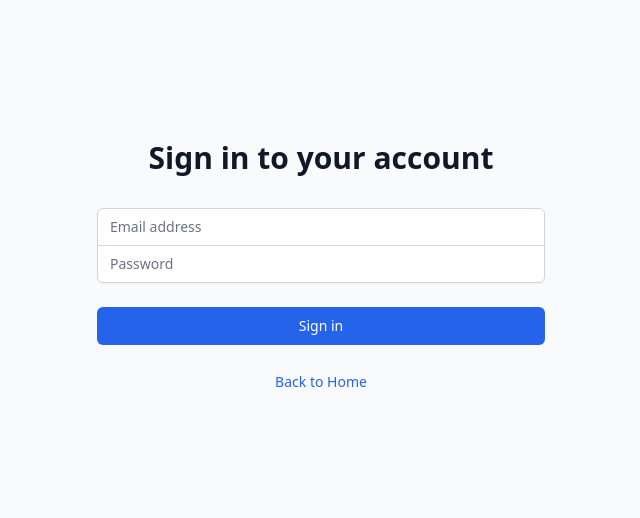
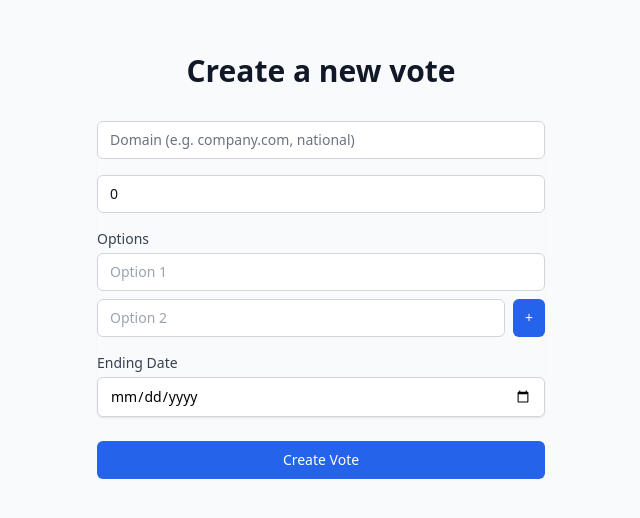
Before and after one commit to Zirael-leariZ/decentralised-voting-app, a React (Vite) app in the folder frontend/: page /create-poll in a window 1280 px wide. Before the commit this address led to /login. Shown: the part 146-664 px from the top of the page, without its empty margins (319-959 px from the left). Built offline with nearby package versions, Linux system fonts and the light colour scheme.

Commit message:
added vote createion page

```diff
--- a/frontend/src/App.tsx
+++ b/frontend/src/App.tsx
@@ -1,6 +1,7 @@
 import { BrowserRouter as Router, Routes, Route } from 'react-router-dom';
 import Home from './pages/Home';
 import Login from './pages/Login';
+import VoteCreation from './pages/VoteCreation';
 import Register from './pages/Register';
 import Dashboard from './pages/Dashboard';
 import PrivateRoute from './providers/PrivateRoute';
@@ -14,6 +15,7 @@ function App() {
           <Route path="/" element={<Home />} />
           <Route path="/login" element={<Login />} />
           <Route path="/register" element={<Register />} />
+          <Route path="/create-poll" element={<VoteCreation />} />
 
           <Route
             path="/dashboard"
@@ -28,7 +30,7 @@ function App() {
             path="/create-poll"
             element={
               <PrivateRoute>
-                <div>Create Poll Page (Coming Soon)</div>
+                <VoteCreation />
               </PrivateRoute>
             }
           />
--- /dev/null
+++ b/frontend/src/pages/VoteCreation.tsx
@@ -0,0 +1,138 @@
+// src/pages/CreateVote.tsx
+import { useState } from 'react';
+import { useNavigate } from 'react-router-dom';
+import axios from 'axios';
+
+export default function CreateVote() {
+  const [domain, setDomain] = useState('');
+  const [participants, setParticipants] = useState<number>(0);
+  const [options, setOptions] = useState<string[]>(['', '']);
+  const [endDate, setEndDate] = useState('');
+  const navigate = useNavigate();
+
+  const handleOptionChange = (index: number, value: string) => {
+    const updated = [...options];
+    updated[index] = value;
+    setOptions(updated);
+  };
+
+  const addOptionField = () => {
+    setOptions([...options, '']);
+  };
+
+  const handleSubmit = async (e: React.FormEvent) => {
+    e.preventDefault();
+
+    if (options.filter(Boolean).length < 2) {
+      alert("At least two options are required.");
+      return;
+    }
+
+    try {
+      const response = await axios.post('http://localhost:4000/api/v1/votes/create', {
+        domain,
+        participants,
+        options,
+        endDate,
+      });
+
+      alert("Vote successfully created!");
+      navigate('/dashboard');
+    } catch (error: any) {
+      console.error('Vote creation error:', error.response?.data?.msg || error.message);
+      alert(error.response?.data?.msg || 'Failed to create vote');
+    }
+  };
+
+  return (
+    <div className="min-h-screen flex items-center justify-center bg-gray-50 py-12 px-4 sm:px-6 lg:px-8">
+      <div className="max-w-md w-full space-y-8">
+        <div>
+          <h2 className="mt-6 text-center text-3xl font-extrabold text-gray-900">
+            Create a new vote
+          </h2>
+        </div>
+        <form className="mt-8 space-y-6" onSubmit={handleSubmit}>
+          <div className="rounded-md shadow-sm space-y-4">
+            <div>
+              <label htmlFor="domain" className="sr-only">Domain</label>
+              <input
+                id="domain"
+                name="domain"
+                type="text"
+                required
+                value={domain}
+                onChange={(e) => setDomain(e.target.value)}
+                className="appearance-none relative block w-full px-3 py-2 border border-gray-300 placeholder-gray-500 text-gray-900 rounded-md focus:outline-none focus:ring-blue-500 focus:border-blue-500 sm:text-sm"
+                placeholder="Domain (e.g. company.com, national)"
+              />
+            </div>
+
+            <div>
+              <label htmlFor="participants" className="sr-only">Number of Participants</label>
+              <input
+                id="participants"
+                name="participants"
+                type="number"
+                min={1}
+                required
+                value={participants}
+                onChange={(e) => setParticipants(Number(e.target.value))}
+                className="appearance-none relative block w-full px-3 py-2 border border-gray-300 placeholder-gray-500 text-gray-900 rounded-md focus:outline-none focus:ring-blue-500 focus:border-blue-500 sm:text-sm"
+                placeholder="Number of Participants"
+              />
+            </div>
+
+            <div>
+              <label className="block text-sm font-medium text-gray-700 mb-1">Options</label>
+              {options.map((option, index) => (
+                <div key={index} className="flex space-x-2 mb-2">
+                  <input
+                    type="text"
+                    value={option}
+                    onChange={(e) => handleOptionChange(index, e.target.value)}
+                    required
+                    className="flex-1 px-3 py-2 border border-gray-300 text-gray-900 rounded-md focus:outline-none focus:ring-blue-500 focus:border-blue-500 sm:text-sm"
+                    placeholder={`Option ${index + 1}`}
+                  />
+                  {index === options.length - 1 && (
+                    <button
+                      type="button"
+                      onClick={addOptionField}
+                      className="px-3 py-2 bg-blue-600 text-white text-sm rounded-md hover:bg-blue-700"
+                    >
+                      +
+                    </button>
+                  )}
+                </div>
+              ))}
+            </div>
+			<div>
+			<label htmlFor="endDate" className="block text-sm font-medium text-gray-700 mb-1">
+				Ending Date
+			</label>
+			<input
+				id="endDate"
+				name="endDate"
+				type="date"
+				required
+				value={endDate}
+				onChange={(e) => setEndDate(e.target.value)}
+				className="block w-full px-3 py-2 border border-gray-300 rounded-md shadow-sm focus:outline-none focus:ring-blue-500 focus:border-blue-500 sm:text-sm"
+			/>
+			</div>
+          </div>
+
+          <div>
+            <button
+              type="submit"
+              className="group relative w-full flex justify-center py-2 px-4 border border-transparent text-sm font-medium rounded-md text-white bg-blue-600 hover:bg-blue-700 focus:outline-none focus:ring-2 focus:ring-offset-2 focus:ring-blue-500"
+            >
+              Create Vote
+            </button>
+          </div>
+        </form>
+      </div>
+    </div>
+  );
+}
```
